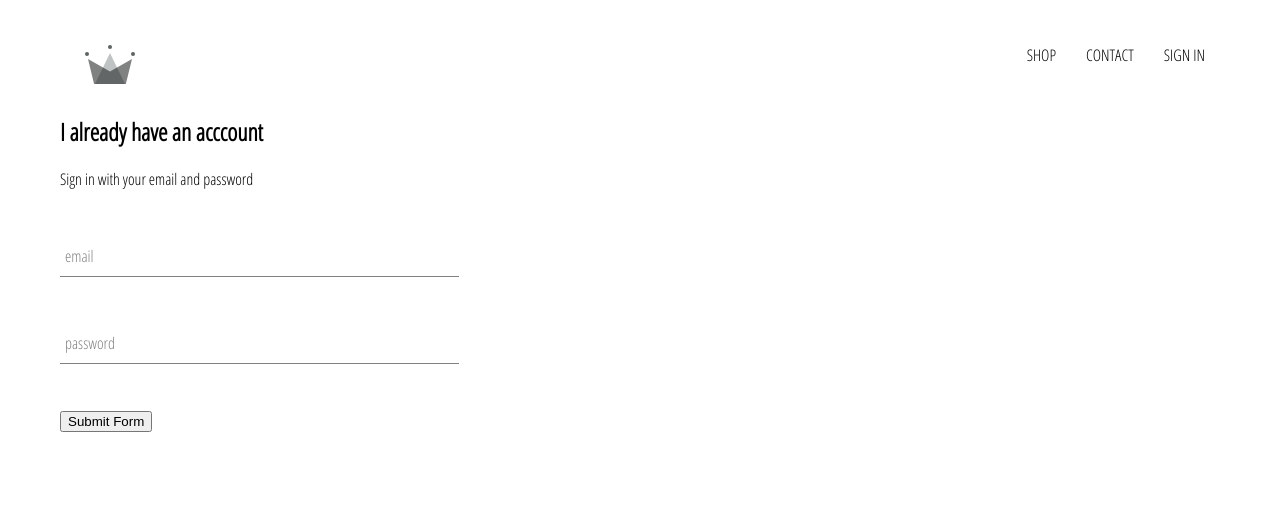
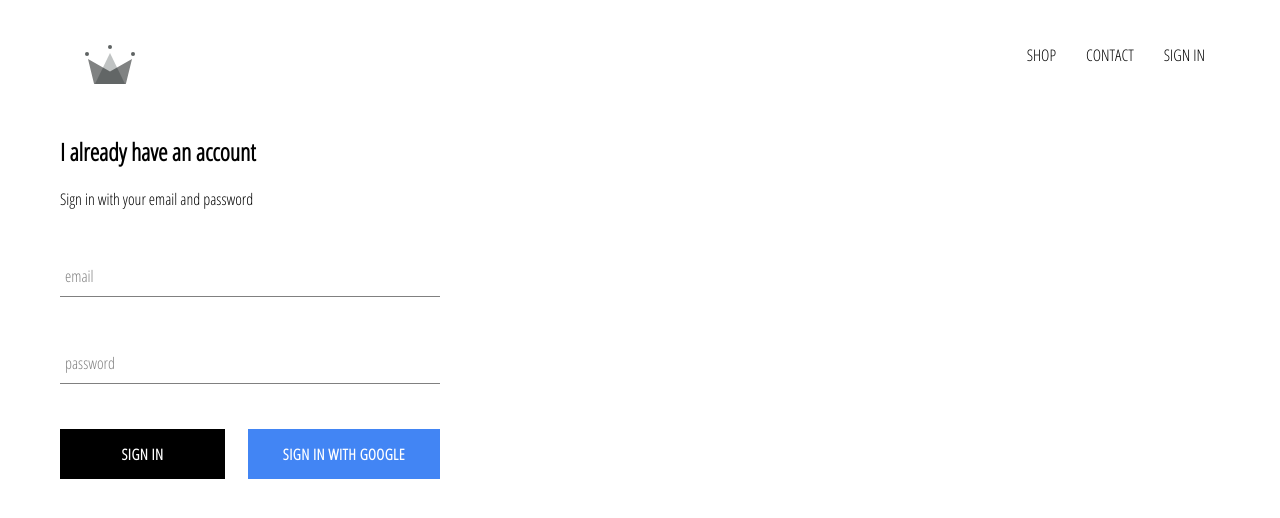
Before and after one commit to lannstoirme/crownclothingtwo, a React (Create React App) app: page /signin in a window 1280 px wide. Shown: the top 518 px of the page. Built offline with nearby package versions, Linux system fonts and the light colour scheme; no server answers.

Commit message:
added sign in with Google

```diff
--- a/package.json
+++ b/package.json
@@ -6,6 +6,7 @@
     "@testing-library/jest-dom": "^5.14.1",
     "@testing-library/react": "^11.2.7",
     "@testing-library/user-event": "^12.8.3",
+    "firebase": "^9.0.0",
     "node-sass": "^6.0.1",
     "react": "^17.0.2",
     "react-dom": "^17.0.2",
--- a/src/App.css
+++ b/src/App.css
@@ -7,3 +7,7 @@ a {
     text-decoration: none;
     color: black;
 }
+
+* {
+    box-sizing: border-box;
+}
--- a/src/App.js
+++ b/src/App.js
@@ -1,19 +1,37 @@
 import './App.css';
+import React, {useEffect, useState} from 'react';
 import { Switch, Route } from 'react-router-dom';
+
 import HomePage from './pages/homepage/homepage.component';
 import ShopPage from './pages/shop/shop.component';
 import Header from './components/header/header.component';
 import SignInAndSignUpPage from './pages/signup/signinsignup.page';
+import { auth } from './firebase/firebase.utils';
 
 
 function App() {
+  const [currentUser, setCurrentUser] = useState(null);
+
+
+
+  useEffect(()=> {
+    let unsubscribeFromAuth = null;
+     unsubscribeFromAuth = auth.onAuthStateChanged(user => {
+      setCurrentUser(user);
+      console.log(user);
+      return () => {
+        unsubscribeFromAuth();
+      }
+    })
+  });
+
   return (
     <div>
-      <Header />
+      <Header currentUser={currentUser} />
       <Switch>
-      <Route exact path='/' component={HomePage} />
-      <Route path='/shop' component={ShopPage} />
-      <Route path='/signin' component={SignInAndSignUpPage} />
+        <Route exact path='/' component={HomePage} />
+        <Route path='/shop' component={ShopPage} />
+        <Route path='/signin' component={SignInAndSignUpPage} />
       </Switch>
     </div>
   );
--- /dev/null
+++ b/src/components/custom-button/custom-button.component.jsx
@@ -0,0 +1,11 @@
+import React from 'react';
+
+import './custom-button.styles.scss';
+
+const CustomButton = ({children, isGoogleSignIn, ...otherProps}) => (
+    <button className={`${isGoogleSignIn ? 'google-sign-in': ''} custom-button`} {...otherProps}>
+        {children}
+    </button>
+)
+
+export default CustomButton;
--- /dev/null
+++ b/src/components/custom-button/custom-button.styles.scss
@@ -0,0 +1,33 @@
+.custom-button {
+    min-width: 165px;
+    width: auto;
+    height: 50px;
+    letter-spacing: 0.5px;
+    line-height: 50px;
+    padding: 0 35px 0 35px;
+    font-size: 15px;
+    background-color: black;
+    color: white;
+    text-transform: uppercase;
+    font-family: 'Open Sans Condensed';
+    font-weight: bolder;
+    border: none;
+    cursor: pointer;
+
+    &:hover {
+      background-color: white;
+      color: black;
+      border: 1px solid black;
+    }
+
+    &.google-sign-in{
+      background-color: #4285F4;
+      color: white;
+
+      &.hover {
+        background: #357888;
+        border: none;
+      }
+
+    }
+  }
--- a/src/components/header/header.component.jsx
+++ b/src/components/header/header.component.jsx
@@ -1,11 +1,13 @@
 import React from 'react';
 
 import { ReactComponent as Logo } from './crown.svg'
+import { auth } from '../../firebase/firebase.utils';
 
 import './header.styles.scss';
 import { Link } from 'react-router-dom';
 
-const Header = () => (
+
+const Header = ({currentUser}) => (
     <div className="header">
     <div className='logo-container'>
     <Link to="/">
@@ -23,11 +25,17 @@ const Header = () => (
         <Link className='option' to='/shop'>
             CONTACT
         </Link>
+        {
+            currentUser ?
+            <div className='option' onClick={() => auth.signOut()}>
+                SIGN OUT
+            </div>
+            :
+            <Link className='option' to='/signin'>
+                SIGN IN
+            </Link>
+        }
 
-        <Link className='option' to='/signin'>
-                SIGN IN
-
-        </Link>
 
         </div>
 
--- a/src/components/header/header.styles.scss
+++ b/src/components/header/header.styles.scss
@@ -20,6 +20,7 @@
 
       .option {
         padding: 10px 15px;
+        cursor: pointer;
       }
     }
   }
--- a/src/components/sign-in/sign-in.component.jsx
+++ b/src/components/sign-in/sign-in.component.jsx
@@ -1,53 +1,60 @@
+import { useState } from 'react';
+import { googleSignIn } from '../../firebase/firebase.utils';
 import React from 'react';
 
-import './sign-in.styles.scss';
+import CustomButton from '../custom-button/custom-button.component';
 import FormInput from '../form-input/form-input.component';
 
-class SignIn extends React.Component{
-    constructor(props) {
-        super(props);
+import './sign-in.styles.scss';
 
-        this.state = {
-            email: '',
-            password: ''
-        }
+const SignIn = () => {
+    const [email, setEmail] = useState('');
+    const [password, setPassword] = useState('');
+
+    const handleSubmit = event => {
+        event.preventDefault();
+        setEmail('');
+        setPassword('');
     }
 
-    handleSubmit = event => {
-        event.preventDefault();
+    const handleChange = event => {
+        const type = event.target.name;
+        const value = event.target.value;
 
-        this.setState({ email: '', password: ''})
+        type === 'email' ? setEmail(value) : setPassword(value);
     }
 
-    handleChange = event => {
-        const { value, name } = event.target;
 
-        this.setState({ [name]: value})
-    }
+    return (
+        <div className="sign-in">
+            <h2>I already have an account</h2>
+            <span>Sign in with your email and password</span>
 
-    render() {
-        return(
-            <div className='sign-in'>
-                <h2>
-                    I already have an acccount
-                </h2>
-                <span>Sign in with your email and password</span>
-                <span></span>
-                <form onSubmit={this.handleSubmit}>
+            <form onSubmit={handleSubmit}>
+                <FormInput
+                    name='email'
+                    type='email'
+                    label='email'
+                    handleChange={handleChange}
+                    value={email}
+                    required
+                />
+                <FormInput
+                    name='password'
+                    value={password}
+                    label='password'
+                    type='password'
+                    handleChange={handleChange}
+                    required
+                />
+                <div className="buttons">
+                    <CustomButton type='submit'>Sign in</CustomButton>
+                    <CustomButton onClick={googleSignIn} isGoogleSignIn >Sign in with Google</CustomButton>
+                </div>
+            </form>
+        </div>
 
-                    <FormInput name='email' type='email' label="email" handleChange={this.handleChange} value={this.state.email} required />
-
-                    <FormInput name='password' type='password' label="password"value={this.state.password} handleChange={this.handleChange} required />
-
-                    <span></span>
-                    <input type="submit" value="Submit Form"></input>
-                </form>
-
-
-
-            </div>
-        )
-    }
+    );
 }
 
 export default SignIn;
--- a/src/components/sign-in/sign-in.styles.scss
+++ b/src/components/sign-in/sign-in.styles.scss
@@ -1,3 +1,14 @@
 .sign-in {
-    width: 30vw;
+    width: 380px;
+    display: flex;
+    flex-direction: column;
+
+    .title {
+        margin: 10px 0;
+    }
+
+    .buttons {
+        display: flex;
+        justify-content: space-between;
+    }
 }
--- /dev/null
+++ b/src/firebase/firebase.utils.js
@@ -0,0 +1,45 @@
+import { initializeApp } from 'firebase/app';
+import { getAuth, signInWithPopup, GoogleAuthProvider } from 'firebase/auth';
+import { getFirestore } from "firebase/firestore";
+
+const firebaseConfig = {
+  apiKey: "AIzaSyDafxjJa_CkqZCj1_FReUA6Grng2PgBwng",
+  authDomain: "crown-clothing-5901c.firebaseapp.com",
+  projectId: "crown-clothing-5901c",
+  storageBucket: "crown-clothing-5901c.appspot.com",
+  messagingSenderId: "592359022299",
+  appId: "1:592359022299:web:46576c130c0378eea536fe",
+  measurementId: "G-FVCDGCZTER"
+  };
+
+  const app = initializeApp(firebaseConfig);
+  const provider = new GoogleAuthProvider();
+  provider.setCustomParameters({ prompt: 'select_account' });
+
+
+  export const auth = getAuth();
+  export const googleSignIn = () => {
+    signInWithPopup(auth, provider)
+    .then((result) => {
+      // This gives you a Google Access Token. You can use it to access the Google API.
+      const credential = GoogleAuthProvider.credentialFromResult(result);
+      const token = credential.accessToken;
+      // The signed-in user info.
+      const user = result.user;
+      // ...
+    }).catch((error) => {
+      // Handle Errors here.
+      const errorCode = error.code;
+      const errorMessage = error.message;
+      // The email of the user's account used.
+      const email = error.email;
+      // The AuthCredential type that was used.
+      const credential = GoogleAuthProvider.credentialFromError(error);
+      // ...
+    });
+  }
+
+
+
+  // export const googleSignIn =  signInWithPopup(auth, provider);
+  export const firestore = getFirestore();
```
Also changed, not shown: 1 other file (tests, documents, lock files or other folders).
